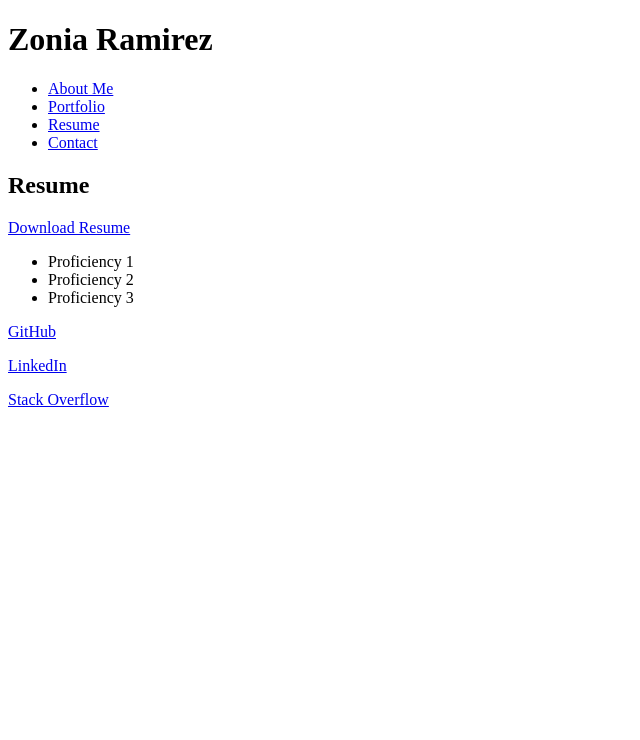
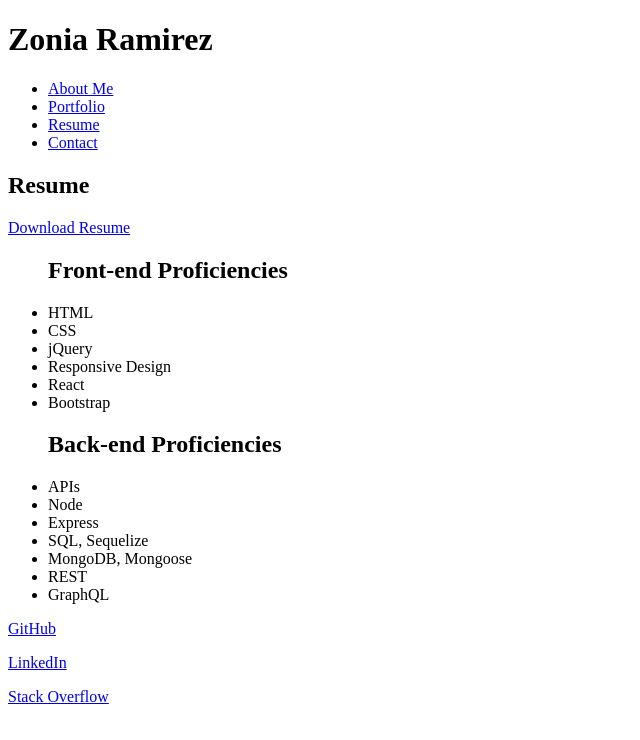
Before and after one commit to zoniaramirez/react-portfolio, a React (Vite) app: page /Resume in a window 1280 px wide. Shown: the top 740 px of the page, without its empty margins (0-640 px from the left). Built offline with nearby package versions, Linux system fonts and the light colour scheme.

Commit message:
updated AboutMe and Resume

```diff
--- a/src/pages/AboutMe.jsx
+++ b/src/pages/AboutMe.jsx
@@ -4,7 +4,7 @@ export default function AboutMe() {
       <h2>About Me</h2>
       <img src="/src/assets/avatar.png" alt="Developer" />
       {/*eslint-disable-next-line react/no-unescaped-entities */}
-      <p>Hello! I'm Zonia Ramirez, a passionate and dedicated junior web developer with a background in creating dynamic and responsive web applications. With a keen eye for detail and a commitment to delivering high-quality code, I specialize in front-end development using modern technologies such as React, JavaScript, HTML, and CSS. I thrive in collaborative environments and am always eager to learn and adapt to new challenges. Let's build something amazing together!
+      <p>Hello! I'm Zonia Ramirez, a passionate and dedicated junior web developer with a background in creating dynamic and responsive web applications. With a keen eye for detail and a commitment to delivering high-quality code, I specialize in front-end development using modern technologies such as React, JavaScript, HTML, jQuery, Bootstrap, and CSS. I also specialize in back-end development using technologies such as APIs, Node, Express, SQL, Sequelize, MongoDB, Mongoose, REST, and GraphQL. I thrive in collaborative environments and am always eager to learn and adapt to new challenges. Let's build something amazing together!
       </p>
     </section>
   );
--- a/src/pages/Resume.jsx
+++ b/src/pages/Resume.jsx
@@ -4,9 +4,23 @@ export default function Resume() {
     <h2>Resume</h2>
     <a href="/path/to/resume.pdf" download>Download Resume</a>
     <ul>
-      <li>Proficiency 1</li>
-      <li>Proficiency 2</li>
-      <li>Proficiency 3</li>
+      <h2>Front-end Proficiencies</h2>
+      <li>HTML</li>
+      <li>CSS</li>
+      <li>jQuery</li>
+      <li>Responsive Design</li>
+      <li>React</li>
+      <li>Bootstrap</li>
+    </ul>
+    <ul>
+      <h2>Back-end Proficiencies</h2>
+      <li>APIs</li>
+      <li>Node</li>
+      <li>Express</li>
+      <li>SQL, Sequelize</li>
+      <li>MongoDB, Mongoose</li>
+      <li>REST</li>
+      <li>GraphQL</li>
     </ul>
   </section>
 );
```
